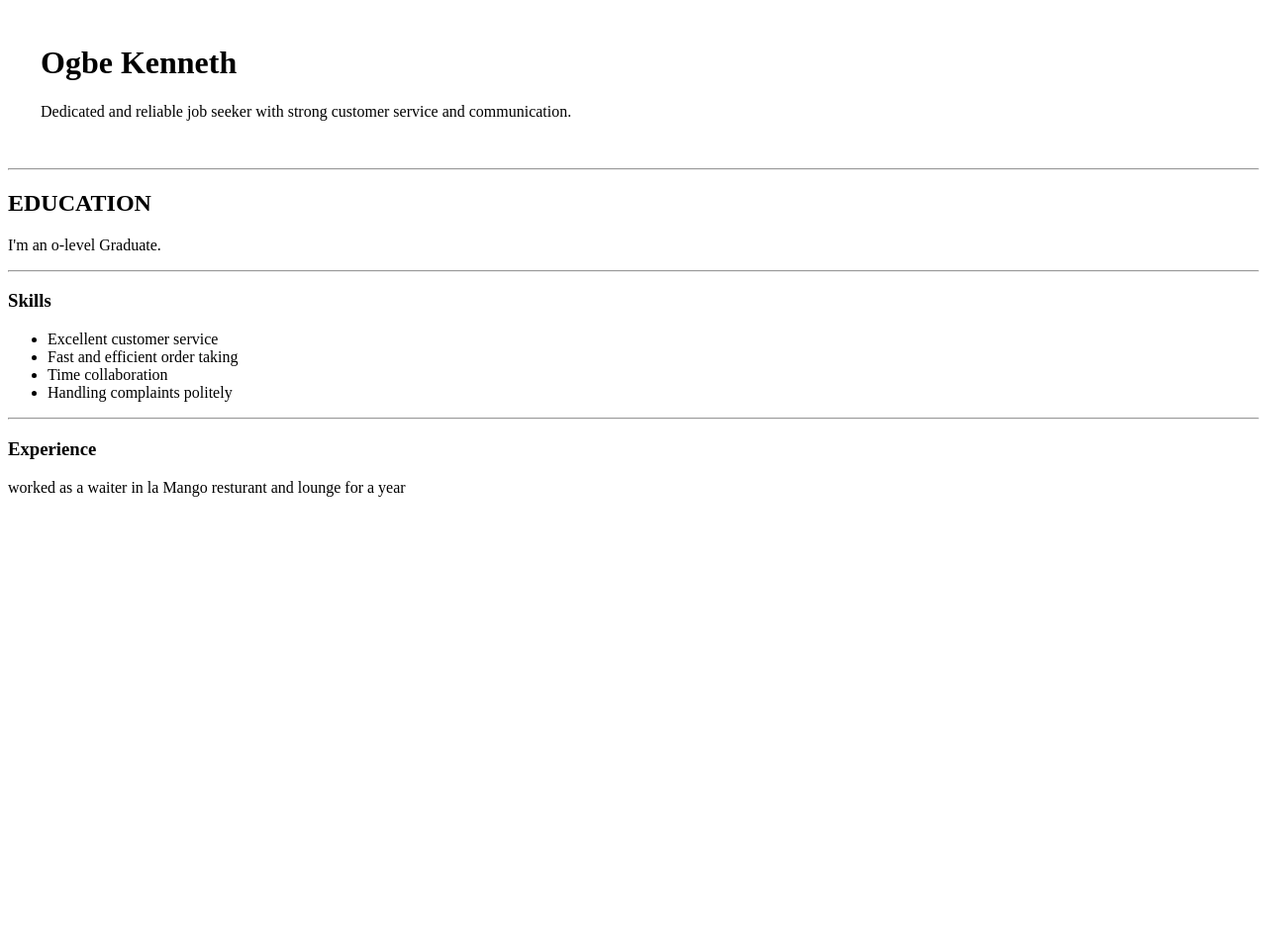
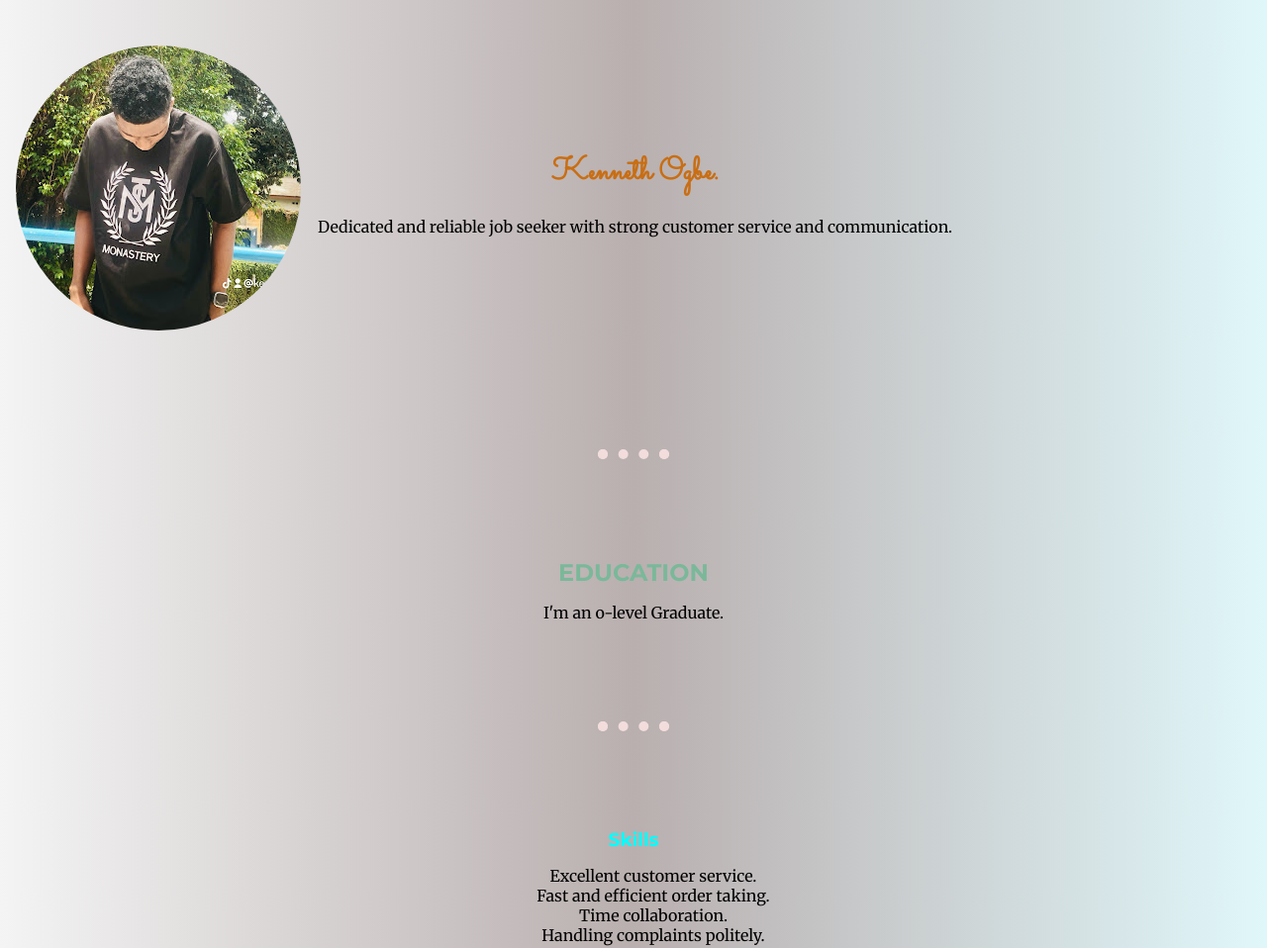
Before and after one commit to kenzyrico/html-css, a plain HTML site: page My CV/P-profile.html in a window 1280 px wide. Shown: the top 958 px of the page at 99% size. Before the commit the page ends 800 px from the top, so only its background shows below. Drawn offline with Linux system fonts and the light colour scheme.

Commit message:
final commit for today

```diff
--- a/CSS-My Site/css/styles.css
+++ b/CSS-My Site/css/styles.css
@@ -1,30 +1,148 @@
 body{
-  margin: 0;
+  color: #40514E;
+  margin: 30px auto 0 auto;
+  text-align: center;
+  font-family: "Merriweather", serif;
+  background: linear-gradient(to right, #f4f4f4, #e6e3e3, #e0f7fa);
+
+  }
+
+
+h1{
+  color: #9b9595;
+  margin-top: 0;
+  font-family: "Sacramento", cursive;
+  font-size: 5.625rem;
 }
 
-h1{
-  margin-top: 0;
+h2{
+    font-family: "Montserrat", sans-serif;
+    font-size: 2.5rem;
+    color: #9b9595;
+    font-weight: normal;
+
 }
+h3{
+    font-family: "Montserrat", sans-serif;
+    color: #11999E;
+}
+
+p{
+  line-height: 2;
+}
+
+hr{
+border-style:none;
+width: 3.5%;
+border-top-style: dotted;
+border-color: rgb(156, 154, 154);
+border-width: 5px;
+margin: 100px auto;
+}
+
+.intro{
+  width: 30%;
+  margin: auto;
+}
+
 
 .top-container{
 background-color:#e7e7e7 ;
+padding-top: 100px;
+position: relative;
 
 }
 
 
-.ric{
-background-color: lightblue;
-height: 200px;
-width: 200px;
+.Profile-pic{
+  height: 150px;
+  border-radius:50% ;
+  object-fit: cover;
 }
 
-
-.ken{
-background-color: lightpink;
-height: 200px;
-width: 200px;
+.soccer{
+  background-color: rgb(209, 188, 170);
+  height: 150px;
+  width: 25%;
+  float: right;
+  margin-right: 30px;
+  border-radius:75px;
 }
 
-.mik{
+.coding{
+  width: 25%;
+  border-radius: 50%;
+  float: left;
+  margin-right: 30px;
+}
+
+.skill-row{
+  width: 50%;
+  margin: 100px auto ;
+  text-align: left;
+  line-height: 2;
+
+}
+
+.top-cloud{
   height: 80px;
+  position: absolute;
+  right:350px;
+  top: 50px;
 }
+
+.bottom-cloud{
+height: 80px;
+position: absolute;
+left: 150px;
+bottom: 500px;
+}
+
+.bottom-container{
+background-color: #66bfbf;
+padding: 40px 0 20px;
+
+}
+.contact-me{
+margin-bottom: 50px;
+
+}
+
+.contact-me-button {
+	background-color:#11cdd4;
+	border-radius:8px;
+	border:none;
+	display:inline-block;
+	cursor:pointer;
+	color:#ffffff;
+  font-family: "Montserrat", sans-serif;
+	font-size:17px;
+	padding:16px 31px;
+	text-decoration:none;
+	text-shadow:0px 1px 0px #263666;
+}
+.contact-me-button:hover {
+	background-color:#30e3cb;
+}
+.contact-me-button:active {
+	position:relative;
+	top:1px;
+  background-color: white;
+}
+
+a{
+color: #11999E;
+font-family: "Montserrat", sans-serif;
+margin: 10px 20px;
+text-decoration: none;
+}
+
+a:hover{
+  color: #eaf6f6;
+}
+
+.copyright{
+  color: #eaf6f6;
+  padding: 20px 0;
+  font-size: 0.75rem;
+}
--- a/Challange-html/styles.css
+++ b/Challange-html/styles.css
@@ -1,27 +1,30 @@
+body{
+  margin: 0px;
+}
+
 
 .red{
 background-color: red;
 height: 100px;
 width: 100px;
-display: inline-block;
-position: relative;
+position:absolute ;
 left: 200px;
+top: 200px;
 }
 
 .blue{
 background-color: blue;
 height: 100px;
 width: 100px;
-display: inline-block;
-position: relative;
-right: 100px;
+position:absolute ;
+left: 100px;
+top: 100px;
 }
 
 .yellow{
 background-color: yellow;
 height: 100px;
 width: 100px;
-display: inline-block;
-position: relative;
-right: 100px;
+position:absolute ;
+
 }
--- a/My CV/P-profile.html
+++ b/My CV/P-profile.html
@@ -4,31 +4,44 @@
   <meta charset="UTF-8">
   <title>My CV</title>
   <link rel="stylesheet" href="style.css">
+    <link href="https://fonts.googleapis.com/css2?family=Merriweather:ital,opsz,wght@0,18..144,300..900;1,18..144,300..900&family=Montserrat:ital,wght@0,100..900;1,100..900&family=Sacramento&display=swap" rel="stylesheet">
 </head>
 <body>
-  <table cellspacing="15">
+
+  <div>
+<div>
+<table cellspacing="15">
     <tr>
-     <td><img src="images/kenzyrico.jpg" alt=""></td>
      <td>
-     <h1>Ogbe Kenneth</h1>
+      <img class="profile-img" src="images/kenzyrico.jpg" alt=""></td>
+     <td>
+     <h1>Kenneth Ogbe. </h1>
      <p>Dedicated and reliable job seeker with strong customer service and communication.
      </td>
     </tr>
-
-
   </table>
-  </p><hr>
-  <h2>EDUCATION</h2>
+  </p>
+  </div>
+  <hr>
+<div>
+<h2>EDUCATION</h2>
     <p>I'm an o-level Graduate.</p><hr>
 <h3>Skills</h3>
   <ul>
-   <li>Excellent customer service</li>
-   <li>Fast and efficient order taking</li>
-   <li>Time collaboration</li>
-   <li>Handling complaints politely</li>
+   <li>Excellent customer service.</li>
+   <li>Fast and efficient order taking.</li>
+   <li>Time collaboration.</li>
+   <li>Handling complaints politely.</li>
   </ul><hr>
 <h3>Experience</h3>
- <p>worked as a waiter in la Mango resturant and lounge for a year</p>
+ <p>worked as a waiter in la Mango resturant and lounge for a year.</p>
+
+</div>
+
+
+
+  </div>
+
 
 
 
--- a/My CV/style.css
+++ b/My CV/style.css
@@ -0,0 +1,47 @@
+body{
+  font-family: "Merriweather", serif;
+  background: linear-gradient(to right, #f4f4f4, #b9afaf, #e0f7fa);
+  margin: 30px auto 0 auto;
+  text-align: center;
+}
+
+h1{
+  font-family: "Sacramento", cursive;
+  color: hsl(30deg 82% 43%);
+}
+
+h2{
+ color: hsl(150 30% 60%);
+ font-family: "Montserrat", sans-serif;
+ margin: 100px auto auto;
+}
+
+
+
+h3{
+color: aqua;
+font-family: "Montserrat", sans-serif;
+line-height: 20px;
+margin: 100px auto auto;
+
+}
+
+hr{
+border-style: dotted;
+border-top: none;
+width: 4%;
+border-width: 10px;
+border-color: #f3dcdc;
+margin: 100px auto auto;
+
+}
+
+.profile-img{
+  border-radius:150px ;
+}
+
+
+ul,li{
+  list-style: none;
+  border-collapse: collapse;
+}
```
Also changed, not shown: CSS-My Site/index.html (+60 -9 lines), CSS-My Site/css/images/cloud.png (added), CSS-My Site/css/images/coding.png (added), CSS-My Site/css/images/kenzyrico.jpg (added), CSS-My Site/css/images/mountain.png (added), CSS-My Site/css/images/soccer-player.png (added), HTML_Personal Site/hamburger.jpg (added), My CV/images/kenzyrico.jpg (added), 1 other file.
